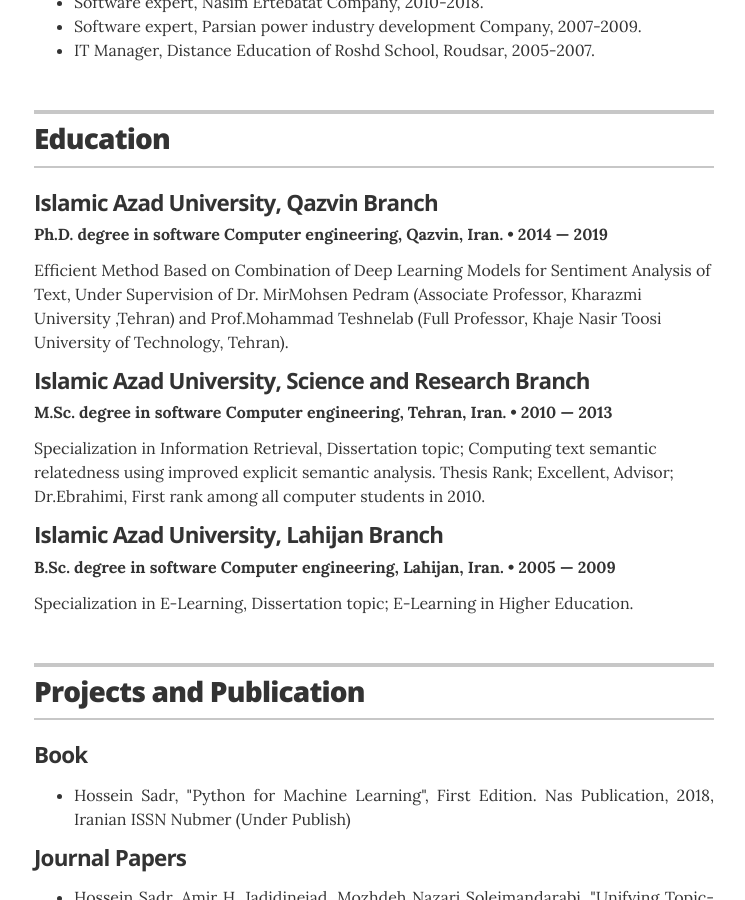
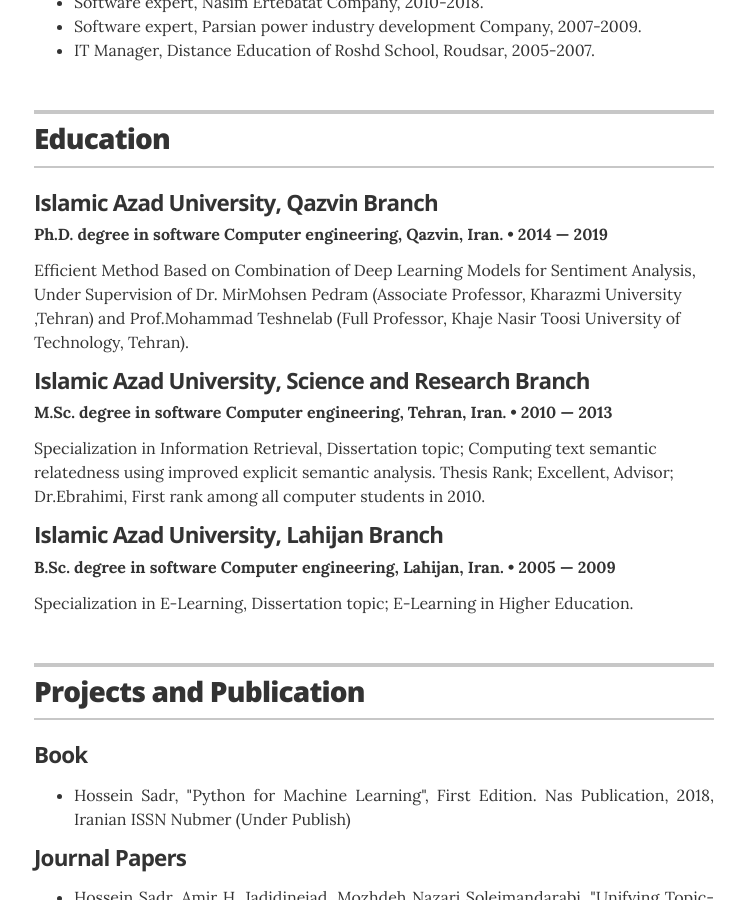
Before and after one commit to hosseinsadr/hosseinsadr.github.io, a Jekyll site: the page built from index.html, in a window 1280 px wide and 900 px high, scrolled down 2071 px. Shown: the whole window, without its empty margins (266-1011 px from the left). Built offline with Jekyll 4.4.1, drawn with Linux system fonts in a browser that asks for light colours.

Commit message:
Update education.yml

```diff
--- a/_data/education.yml
+++ b/_data/education.yml
@@ -2,7 +2,7 @@
 - degree: Ph.D. degree in software Computer engineering, Qazvin, Iran.
   uni: Islamic Azad University, Qazvin Branch
   year: 2014 &mdash; 2019
-  summary: <pdir="rtl" align="justify"> Efficient Method Based on Combination of Deep Learning Models for Sentiment Analysis of Text, Under Supervision of  Dr. MirMohsen Pedram (Associate Professor, Kharazmi University ,Tehran) and Prof.Mohammad Teshnelab (Full Professor, Khaje Nasir Toosi University of Technology, Tehran).</p>
+  summary: <pdir="rtl" align="justify"> Efficient Method Based on Combination of Deep Learning Models for Sentiment Analysis, Under Supervision of  Dr. MirMohsen Pedram (Associate Professor, Kharazmi University ,Tehran) and Prof.Mohammad Teshnelab (Full Professor, Khaje Nasir Toosi University of Technology, Tehran).</p>
 
   #awards:
     #- award: Summa Cumme Laude graduate
```
